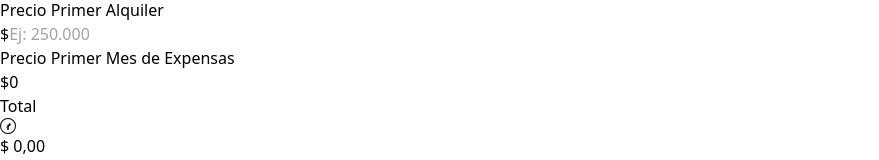
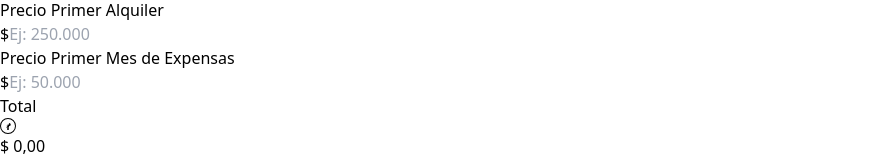
Before and after one commit to lbozzolo/calculadora-de-costos, a React (Vite) app: page / in a window 1280 px wide. Shown: the part 539-699 px from the top of the page, without its empty margins (0-879 px from the left). Built offline with nearby package versions, Linux system fonts and the light colour scheme.

Commit message:
feat: input mask formato argentino en input de expensas

```diff
--- a/src/components/CalculadoraGarantia.jsx
+++ b/src/components/CalculadoraGarantia.jsx
@@ -46,11 +46,11 @@ const INTEREST_RATES = {
 export default function CalculadoraGarantia() {
   const [duration, setDuration] = useState(24);
   const [rent, setRent] = useState('');
-  const [expenses, setExpenses] = useState(0);
+  const [expenses, setExpenses] = useState('');
 
   const costs = useMemo(() => {
     const numRent = parseArgentineNumber(rent);
-    const numExpenses = parseFloat(expenses) || 0;
+    const numExpenses = parseArgentineNumber(expenses);
     const numDuration = parseInt(duration, 10) || 0;
     const totalCost = (numRent + numExpenses) * numDuration * 0.07;
     const upfrontPayment = totalCost * 0.80;
@@ -91,7 +91,7 @@ export default function CalculadoraGarantia() {
         </div>
         <div>
           <label htmlFor="expenses" className="block text-sm font-medium text-slate-600 mb-1">Precio Primer Mes de Expensas</label>
-          <div className="relative"><span className="absolute inset-y-0 left-0 flex items-center pl-3 text-slate-500">$</span><input id="expenses" type="number" value={expenses} onChange={(e) => setExpenses(e.target.value)} placeholder="Ej: 50000" className="w-full pl-7 pr-4 py-2 border border-slate-300 rounded-md shadow-sm focus:ring-indigo-500 focus:border-indigo-500"/></div>
+          <div className="relative"><span className="absolute inset-y-0 left-0 flex items-center pl-3 text-slate-500">$</span><input id="expenses" type="text" inputMode="decimal" value={expenses} onChange={(e) => setExpenses(formatArgentineNumber(e.target.value))} placeholder="Ej: 50.000" className="w-full pl-7 pr-4 py-2 border border-slate-300 rounded-md shadow-sm focus:ring-indigo-500 focus:border-indigo-500"/></div>
         </div>
         {/* Total debajo de las variables */}
         <div className="bg-slate-50 border border-slate-200 text-slate-800 p-4 rounded-lg shadow-sm">
```
